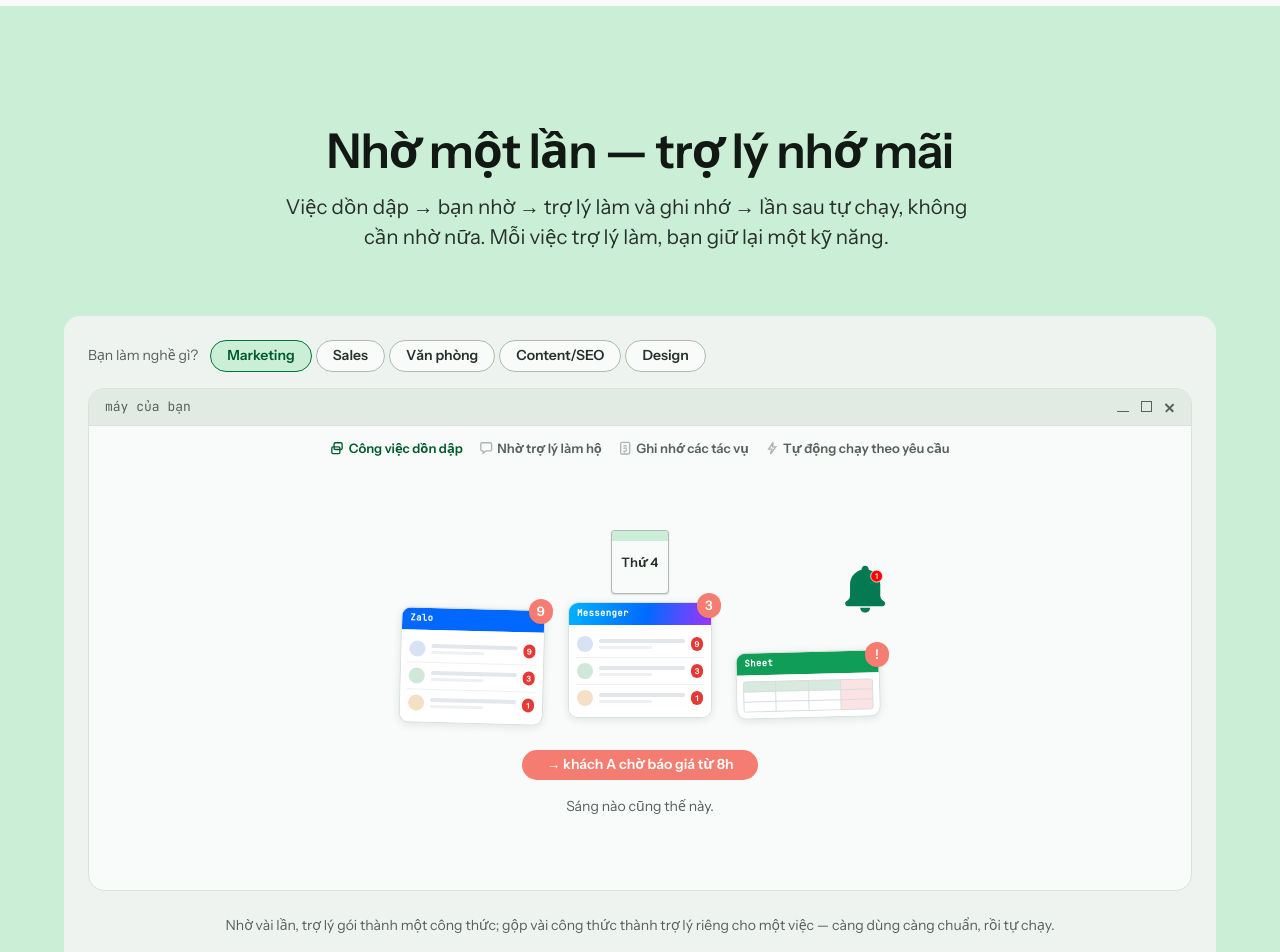
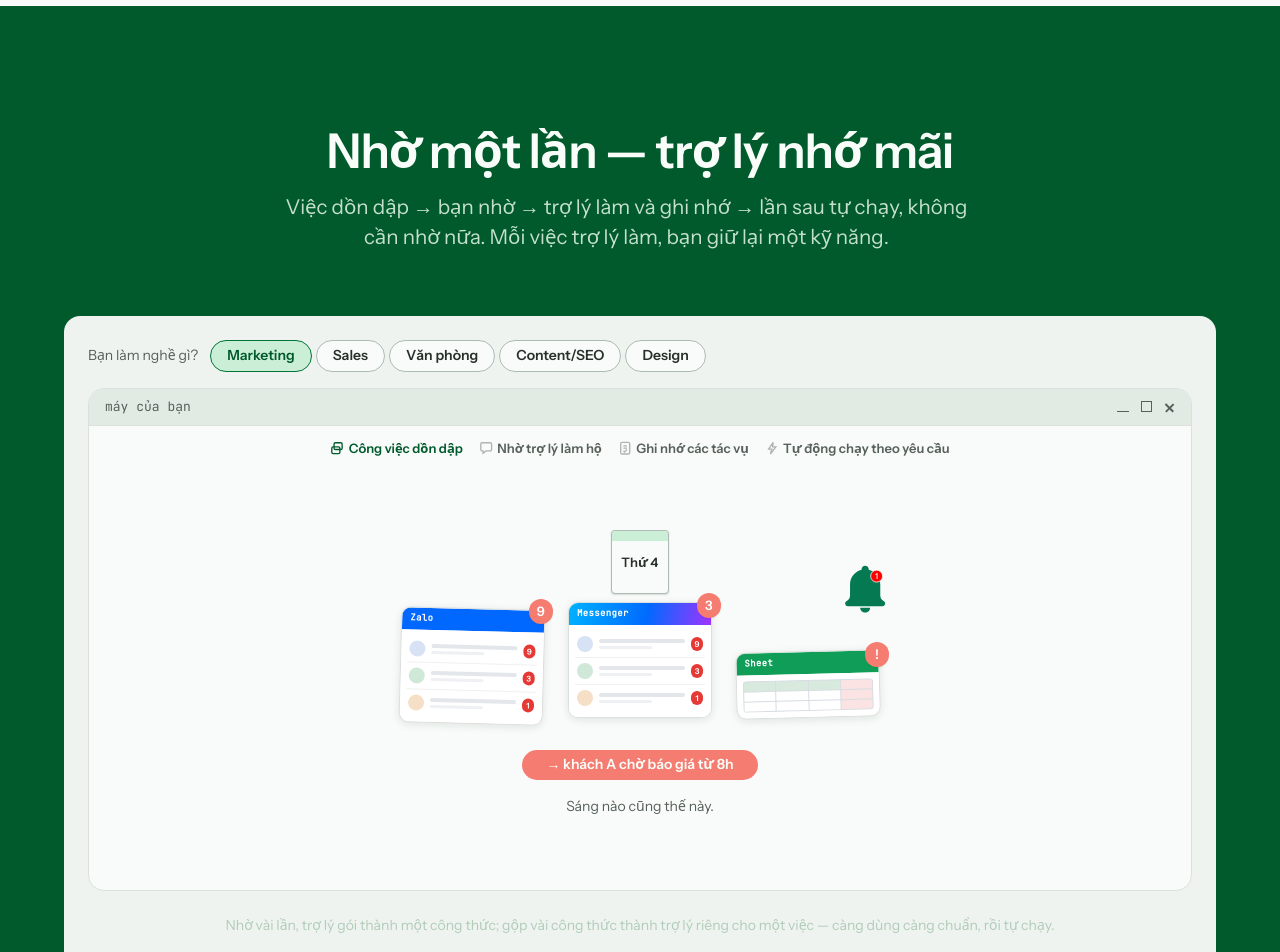
Before and after one commit to hieuspaceos/ai-assistant, a browser extension: page site/index.html in a window 1280 px wide. Shown: the part 820-1772 px from the top of the page. Drawn offline with Linux system fonts and the light colour scheme.

Commit message:
site: dark accent band for loop section

```diff
--- a/site/style.css
+++ b/site/style.css
@@ -51,8 +51,11 @@
 
 /* ————— sections ————— */
 .section { padding-block: var(--section-gap-s); }
-.storyband { background: var(--color-accent-soft); }
+.storyband { background: var(--color-accent-2); }
 .storyband .headblock { max-width: 46rem; margin-inline: auto; text-align: center; }
+.storyband .headblock h2 { color: var(--color-accent-ink); }
+.storyband .headblock .lead { color: oklch(88% 0.04 155); }
+.storyband .loop-cap { color: oklch(82% 0.04 155); }
 .headblock { margin-bottom: var(--space-2xl); max-width: 40rem; }
 .headblock .lead { margin-top: var(--space-md); color: var(--color-ink-2); }
 
```
